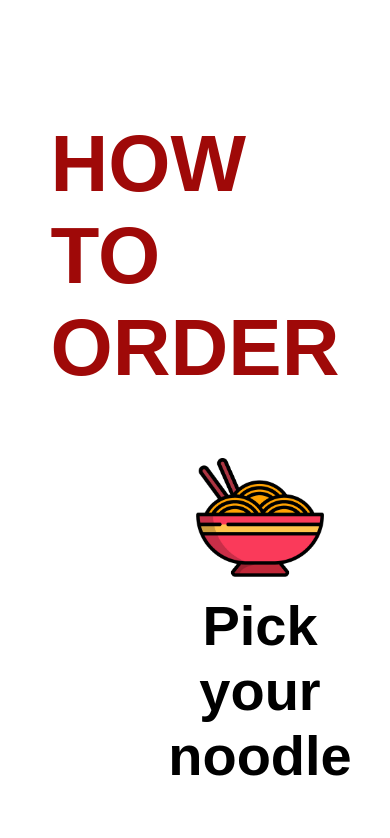
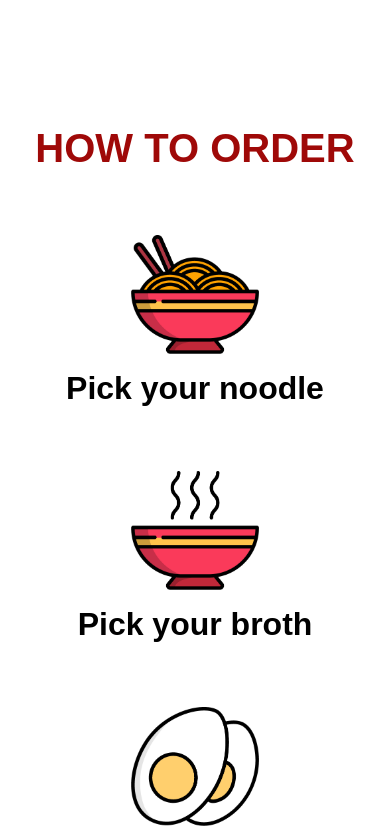
Before and after one commit to SilvioSimon/website_ramen_restaurant, a plain HTML site: page index.html in a window 390 px wide. Shown: the part 846-1684 px from the top of the page. Drawn offline with Linux system fonts and the light colour scheme.

Commit message:
fix: correct text spacing and layout in mobile media query for  "HOW TO ORDER"

```diff
--- a/style.css
+++ b/style.css
@@ -389,6 +389,7 @@ footer {
   }
 
   .phone-button {
+    font-family: "Raleway", sans-serif;
     font-size: 16px;
     width: 175px;
     padding: 4px;
@@ -411,8 +412,33 @@ footer {
     font-size: 20px;
   }
 
+  .order-section {
+    text-align: center;
+  }
+
+  .order-section-object {
+    text-align: center;
+    font-size: 40px;
+  }
+
+  #how-to-order {
+    padding: 0 16px;
+    white-space: nowrap;
+    margin: 128px 0 128px;
+  }
+
   .pick-con {
     flex-direction: column;
+    align-items:center;
     gap: 64px;
   }
+
+  .pick-container {
+    width: 80%;
+  }
+
+  .pick-container-object {
+    font-size: 32px;
+  }
+
 }
```
